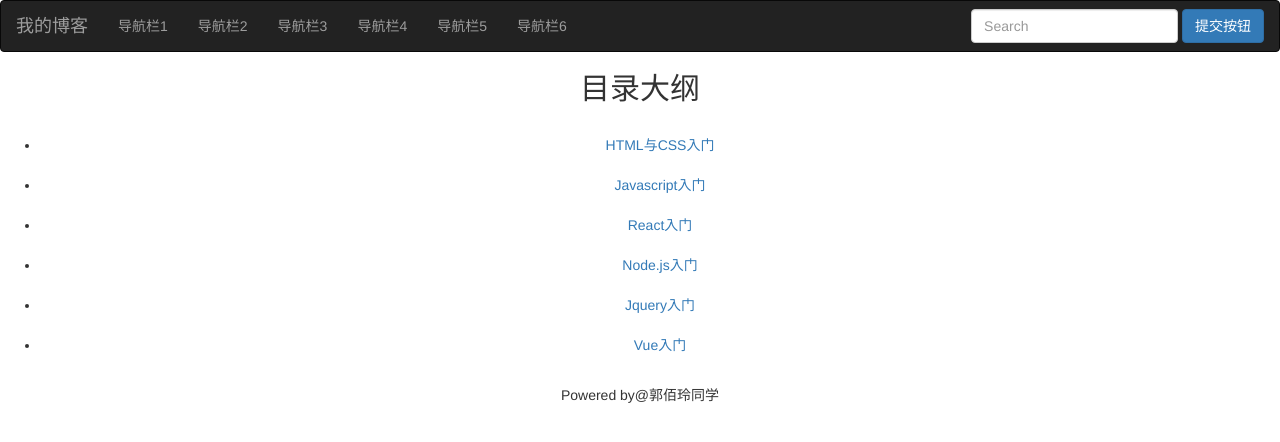
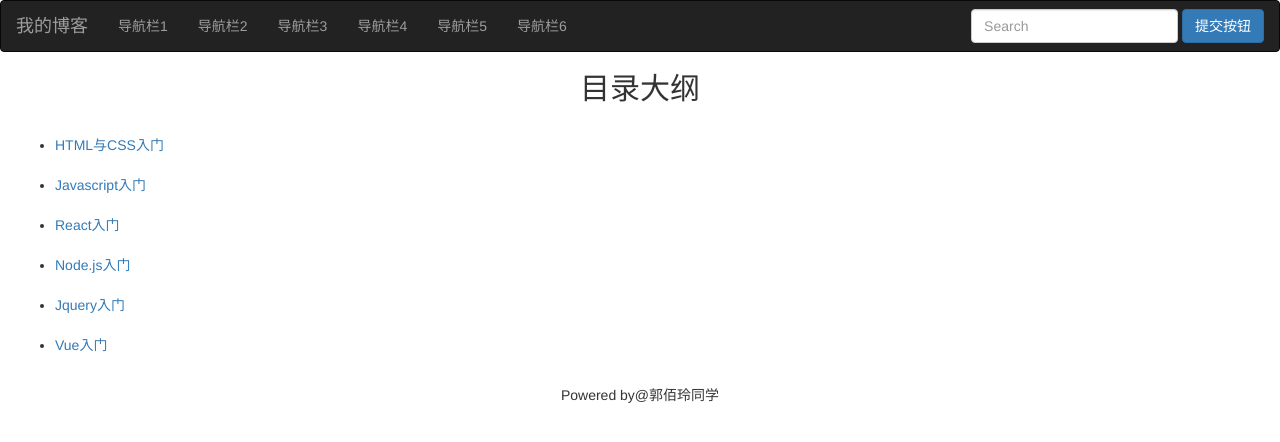
Before and after one commit to joseshiang/joseshiang.github.io, a Jekyll site: the page built from index.html, in a window 1280 px wide. Shown: the top 442 px of the page. Built offline with Jekyll 4.4.1, drawn with Linux system fonts in a browser that asks for light colours.

Commit message:
20190301102436

```diff
--- a/index.html
+++ b/index.html
@@ -4,7 +4,7 @@ title: 目录大纲
 ---
 <!--页面内容-->
 <h2 class="text-center">{{ page.title }}</h2>
-<div class="text-center">
+<div class="container-fluid">
   <ul>
     {% for post in site.posts reversed %}
   　<li>
```
